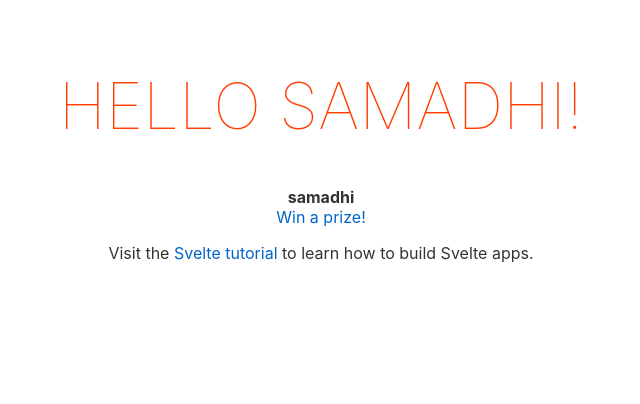
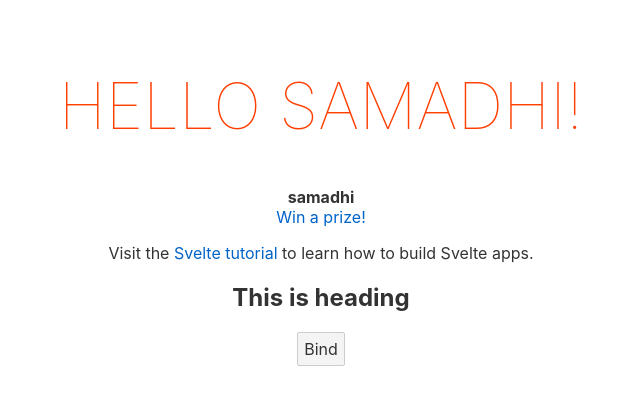
Before and after one commit to mytute/svelte-test, a Svelte app in the folder hello-world/: page / in a window 1280 px wide. Shown: the top 404 px of the page, without its empty margins (319-959 px from the left). Built offline with nearby package versions, Linux system fonts and the light colour scheme.

Commit message:
add demo

```diff
--- a/hello-world/src/App.svelte
+++ b/hello-world/src/App.svelte
@@ -2,6 +2,8 @@
 	const name = "Samadhi";
 	const channel = '<b>samadhi</b>';
 	const hack = `<a href="#" onclick="alert('you have been hacked')" >Win a prize!</a>`;
+    const id = 'heading';
+	const disabled= false;
 </script>
 
 <main>
@@ -9,6 +11,8 @@
 	<div>{@html channel}</div>
 	<div>{@html hack}</div>
 	<p>Visit the <a href="https://svelte.dev/tutorial">Svelte tutorial</a> to learn how to build Svelte apps.</p>
+    <h2 {id}>This is heading</h2>
+	<button disabled={disabled} >Bind</button>
 </main>
 
 <style>
```
Also changed, not shown: 1 other file (tests, documents, lock files or other folders).
